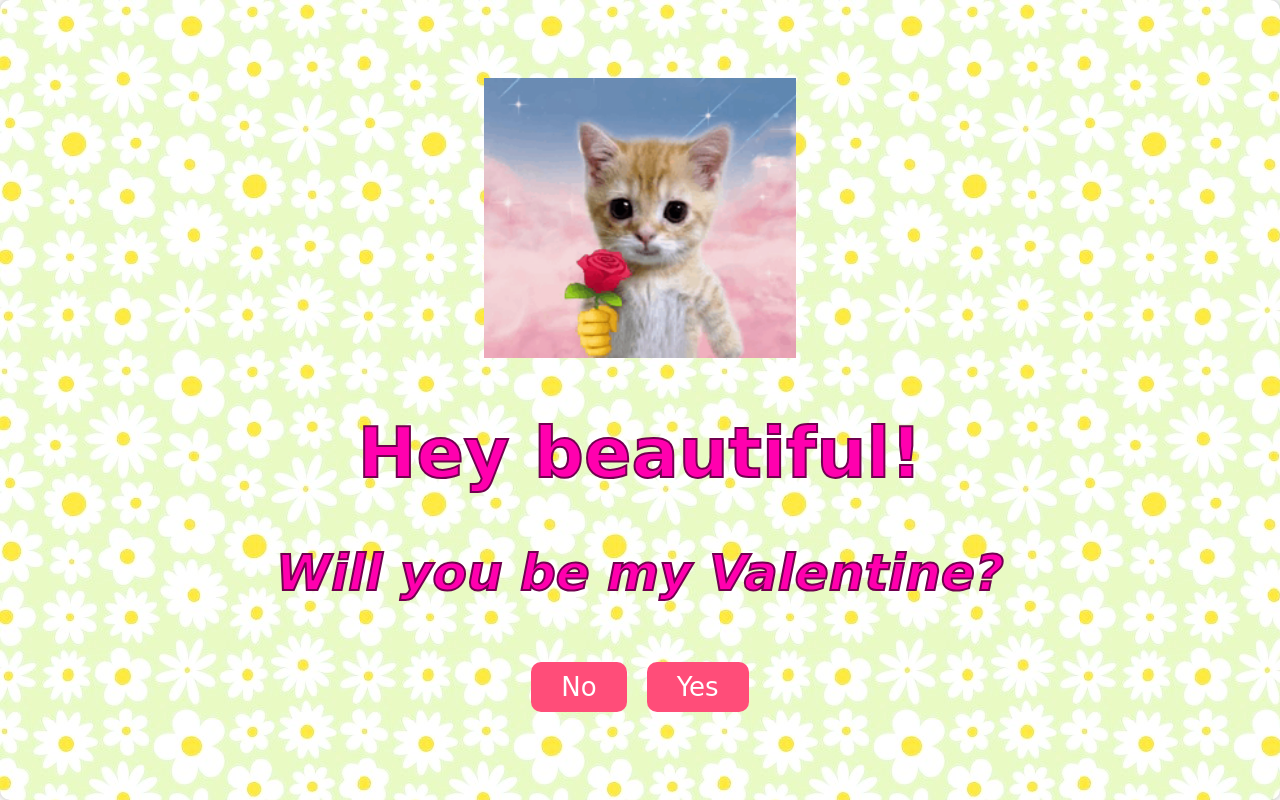
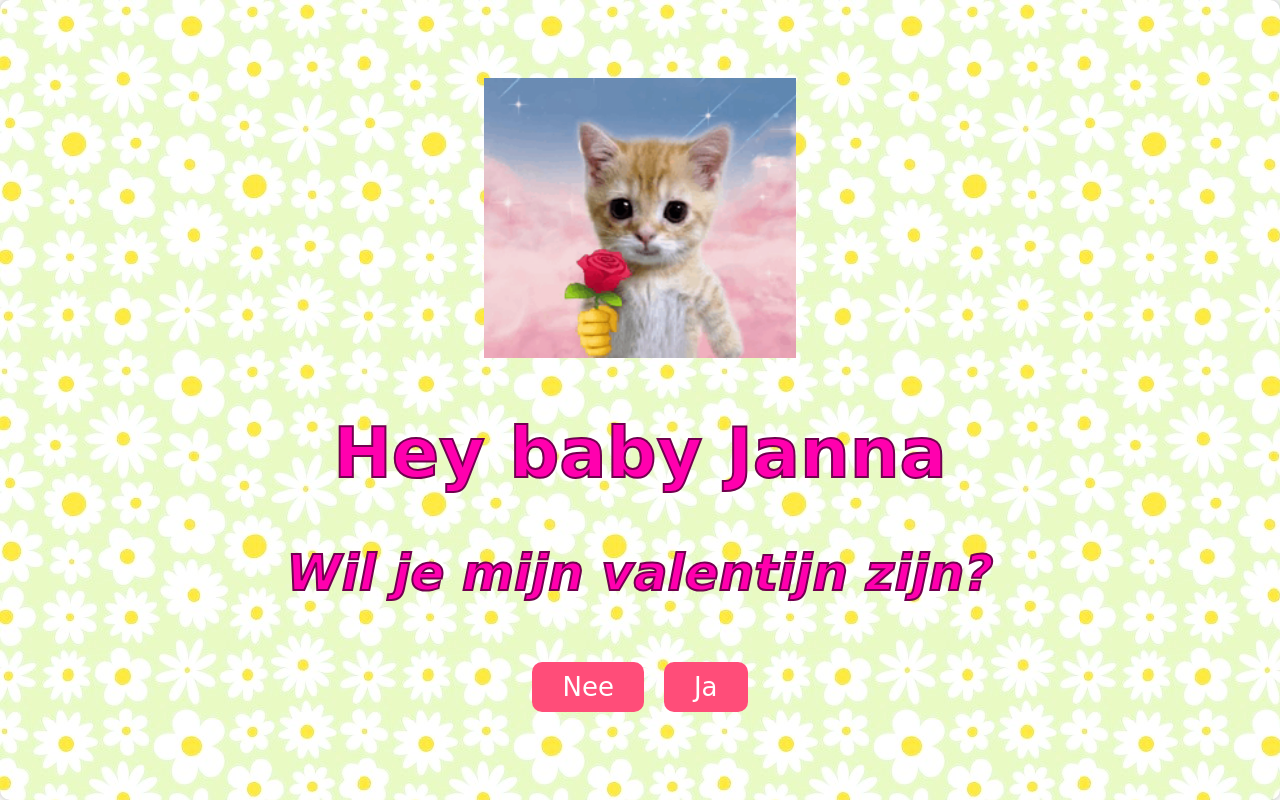
Before and after one commit to kattengejank/janna, a plain HTML site: page index.html in a window 1280 px wide. Drawn offline with Linux system fonts and the light colour scheme.

Commit message:
Add files via upload

```diff
--- a/index.html
+++ b/index.html
@@ -5,18 +5,18 @@
     <meta charset="UTF-8">
     <meta name="viewport" content="width=device-width, initial-scale=1.0">
     <link rel="stylesheet" href="styles.css">
-    <title>Valentine's Proposal</title>
+    <title>Janna...</title>
 </head>
 
 <body>
     <div class="container">
         <div class="Mainprompt">
             <img class="image" src="catflower.jpg"></img>
-            <h1 class="hh" id="name">Hey beautiful!</h1>
-            <p class="pp" id="question">Will you be my Valentine?</p>
+            <h1 class="hh" id="name">Hey baby Janna</h1>
+            <p class="pp" id="question">Wil je mijn valentijn zijn?</p>
             <div class="buttons">
-                <button id="no-button" onclick="showMessage('No')">No</button>
-                <button onclick="showMessage('Yes')" id="yesButton">Yes</button>
+                <button id="no-button" onclick="showMessage('No')">Nee</button>
+                <button onclick="showMessage('Yes')" id="yesButton">Ja</button>
             </div>
             <div class="hidden-message" id="no-message">
                 <p>Nice try, but you can't escape that easily!</p>
```
